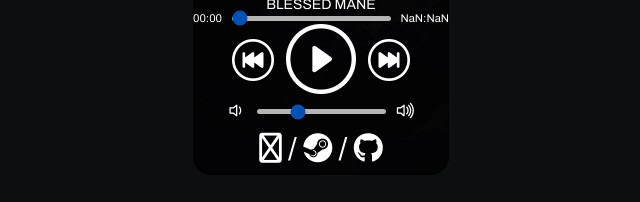
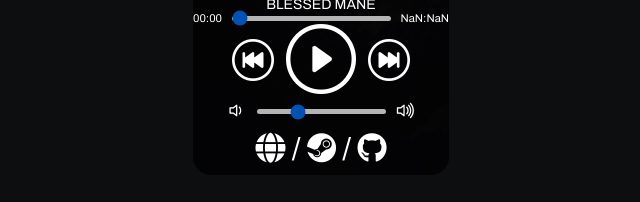
Before and after one commit to srtmd/a., a plain HTML site: page docs/index.html in a window 1280 px wide. Shown: the part 434-636 px from the top of the page, 319-959 px from the left. Drawn offline with nearby package versions, Linux system fonts and the light colour scheme; no server answers.

Commit message:
Update index.html

```diff
--- a/docs/index.html
+++ b/docs/index.html
@@ -50,7 +50,7 @@
             <i class="bi bi-volume-up"></i>
         </div>
         <div id="links">
-        <a href="https://nxty.s2.rip"><i class="fa-regular fa-globe"></i></a> / <a href="https://steamcommunity.com/id/2nxty/"><i class="fa-brands fa-steam"></i></a> / <a href="https://github.com/2nxty"><i class="fa-brands fa-github"></i></a>
+        <a href="https://nxty.s2.rip"><i class="fa-solid fa-globe"></i></a> / <a href="https://steamcommunity.com/id/2nxty/"><i class="fa-brands fa-steam"></i></a> / <a href="https://github.com/2nxty"><i class="fa-brands fa-github"></i></a>
         </div>
     </div>
     <script src="app.js" charset="utf-8"></script>
```
